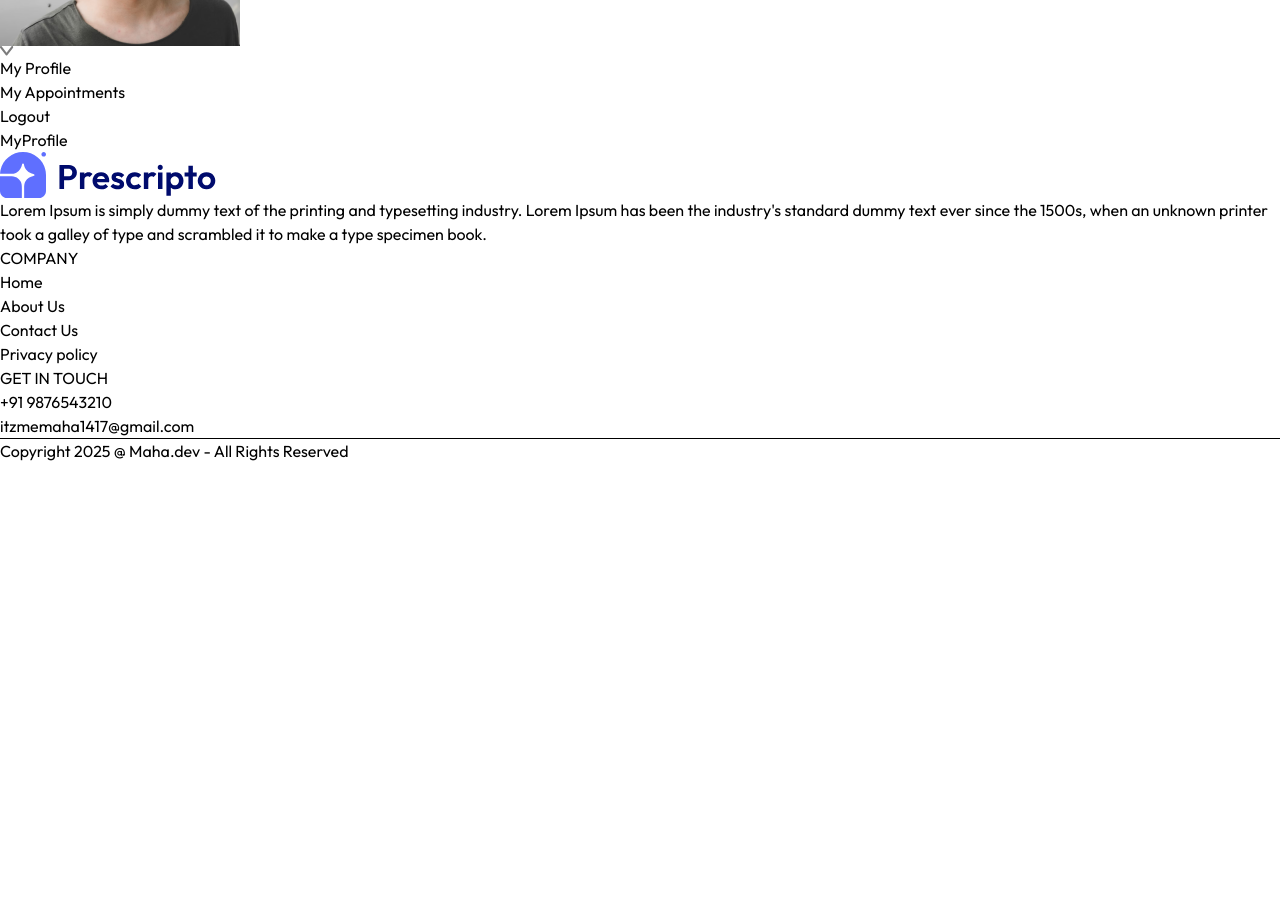
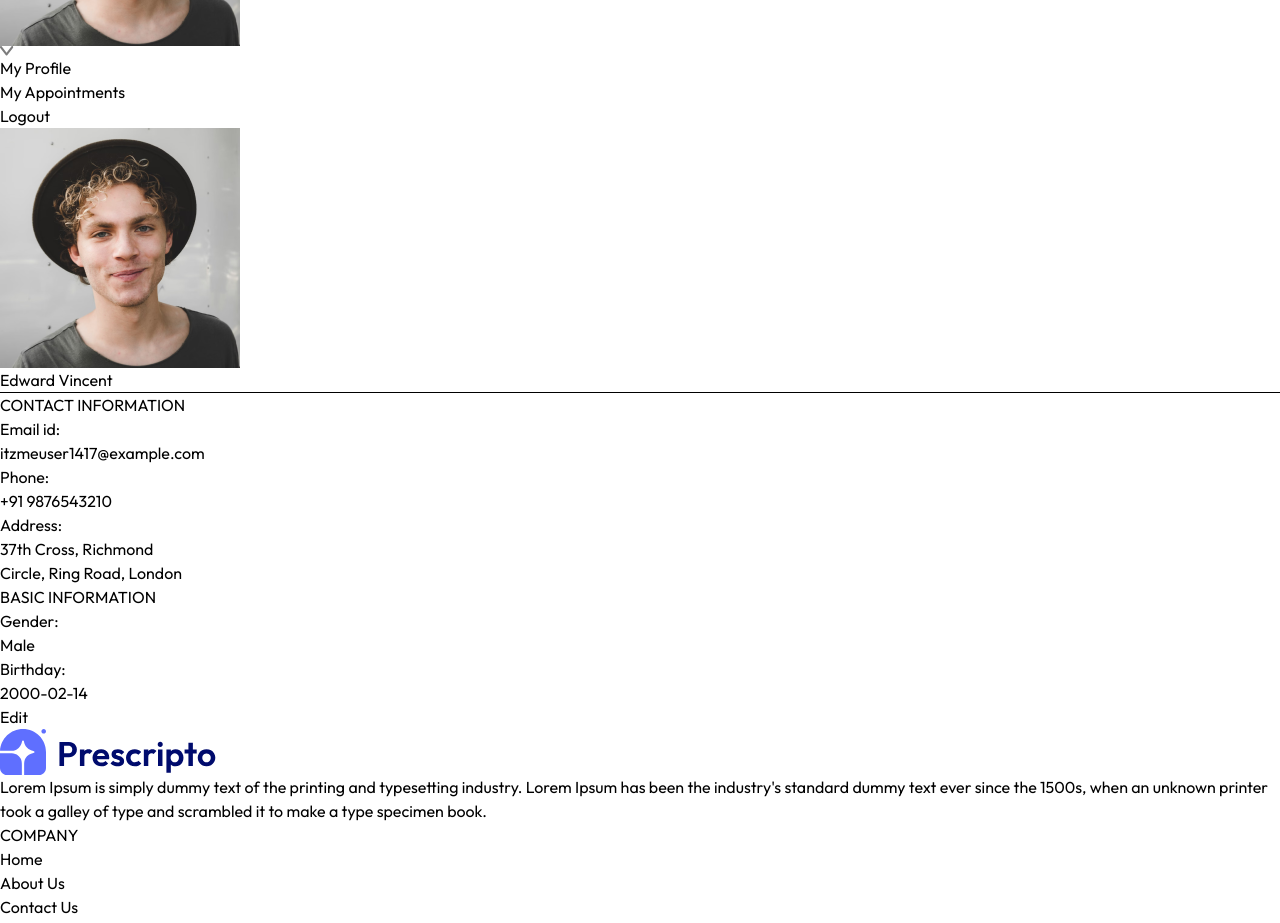
Before and after one commit to MahaOfcl14/Prescripto, a React (Vite) app in the folder frontend/: page /my-profile in a window 1280 px wide. Shown: the part 340-1263 px from the top of the page. Before the commit the page ends 803 px from the top, so only its background shows below. Built offline with nearby package versions, Linux system fonts and the light colour scheme.

Commit message:
My profile page created

```diff
--- a/frontend/src/pages/MyProfile.jsx
+++ b/frontend/src/pages/MyProfile.jsx
@@ -1,9 +1,148 @@
-import React from 'react'
+import React, { useState } from "react";
+import { assets } from "../assets/assets_frontend/assets";
 
 const MyProfile = () => {
+  const [userData, setUserData] = useState({
+    name: "Edward Vincent",
+    image: assets.profile_pic,
+    email: "itzmeuser1417@example.com",
+    phone: "+91 9876543210",
+    address: {
+      line1: "37th Cross, Richmond",
+      line2: "Circle, Ring Road, London",
+    },
+    gender: "Male",
+    dob: "2000-02-14",
+  });
+
+  const [isEdit, setIsEdit] = useState(false);
+
   return (
-    <div>MyProfile</div>
-  )
-}
+    <div className="max-w-lg flex flex-col gap-2 text-sm">
+      <img className="w-35 rounded" src={userData.image} alt="" />
+      {isEdit ? (
+        <input
+          className="bg-gray-50 text-3xl font-medium max-w-60 mt-4"
+          type="text"
+          value={userData.name}
+          onChange={(e) =>
+            setUserData((prev) => ({ ...prev, name: e.target.value }))
+          }
+        />
+      ) : (
+        <p className="font-medium text-3xl text-neutral-800 mt-4">
+          {userData.name}
+        </p>
+      )}
 
-export default MyProfile
+      <hr className="bg-zinc-400 h-[1px] border-none" />
+      <div>
+        <p className="text-neutral-500 underline mt-3">CONTACT INFORMATION</p>
+        <div className="grid grid-cols-[1fr_3fr] gap-y-2.5 mt-3 text-neutral-700">
+          <p className="font-medium">Email id:</p>
+          <p className="text-blue-500">{userData.email}</p>
+          <p className="font-medium">Phone:</p>
+          {isEdit ? (
+            <input
+              className="bg-gray-100 max-w-52"
+              type="text"
+              value={userData.phone}
+              onChange={(e) =>
+                setUserData((prev) => ({ ...prev, phone: e.target.value }))
+              }
+            />
+          ) : (
+            <p className="text-blue-400">{userData.phone}</p>
+          )}
+          <p className="font-medium">Address:</p>
+          {isEdit ? (
+            <p>
+              <input
+                className="bg-gray-50"
+                onChange={(e) =>
+                  setUserData((prev) => ({
+                    ...prev,
+                    address: { ...prev.address, line1: e.target.value },
+                  }))
+                }
+                value={userData.address.line1}
+                type="text"
+              />
+              <br />
+              <input
+                className="bg-gray-50"
+                onChange={(e) =>
+                  setUserData((prev) => ({
+                    ...prev,
+                    address: { ...prev.address, line2: e.target.value },
+                  }))
+                }
+                value={userData.address.line2}
+                type="text"
+              />
+            </p>
+          ) : (
+            <p className="text-gray-500">
+              {userData.address.line1}
+              <br />
+              {userData.address.line2}
+            </p>
+          )}
+        </div>
+      </div>
+      <div>
+        <p className="text-neutral-500 underline mt-3">BASIC INFORMATION</p>
+        <div className="grid grid-cols-[1fr_3fr] gap-y-2.5 mt-3 text-neutral-700">
+          <p className="font-medium">Gender:</p>
+          {isEdit ? (
+            <select
+              className="max-w-20 bg-gray-100"
+              onChange={(e) =>
+                setUserData((prev) => ({ ...prev, gender: e.target.value }))
+              }
+              value={userData.gender}
+            >
+              <option value="Male">Male</option>
+              <option value="Female">Female</option>
+            </select>
+          ) : (
+            <p className="text-gray-400">{userData.gender}</p>
+          )}
+
+          <p className="font-medium">Birthday:</p>
+          {isEdit ? (
+            <input
+              className="max-w-28 bg-gray-100"
+              type="date"
+              onChange={(e) =>
+                setUserData((prev) => ({ ...prev, dob: e.target.value }))
+              }
+              value={userData.dob}
+            />
+          ) : (
+            <p className="text-gray-400">{userData.dob}</p>
+          )}
+        </div>
+      </div>
+      <div className="mt-10">
+        {isEdit ? (
+          <button
+            className="border border-[#5f6FFF] px-8 py-2 rounded-full hover:bg-[#5f6FFF] hover:text-white transition-all"
+            onClick={() => setIsEdit(false)}
+          >
+            Save Information
+          </button>
+        ) : (
+          <button
+            className="border border-[#5f6FFF] px-8 py-2 rounded-full hover:bg-[#5f6FFF] hover:text-white transition-all"
+            onClick={() => setIsEdit(true)}
+          >
+            Edit
+          </button>
+        )}
+      </div>
+    </div>
+  );
+};
+
+export default MyProfile;
```
